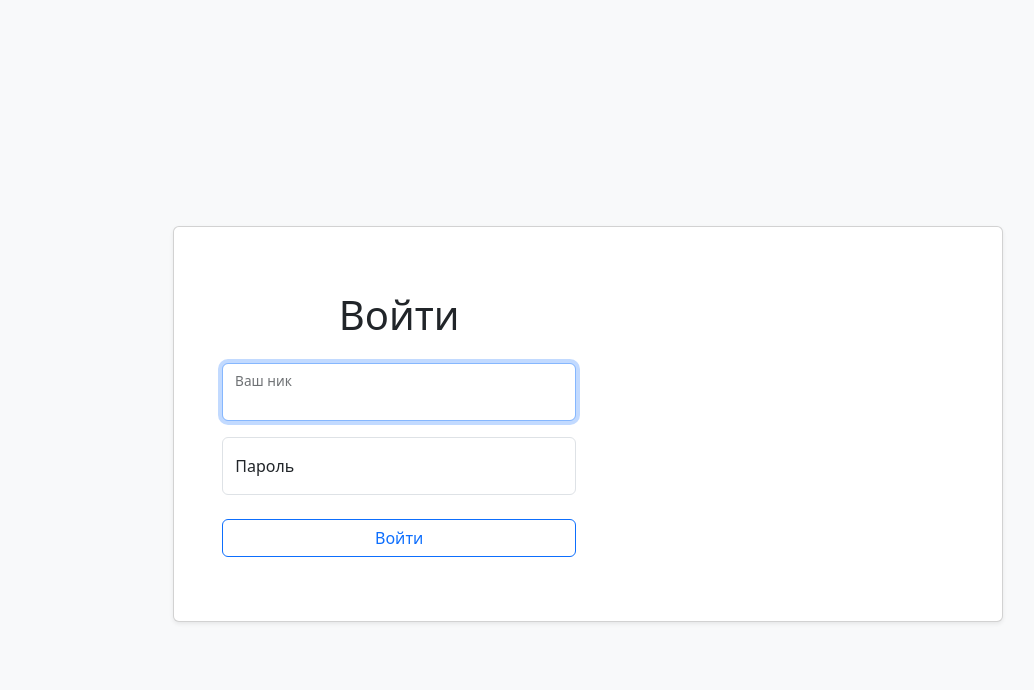
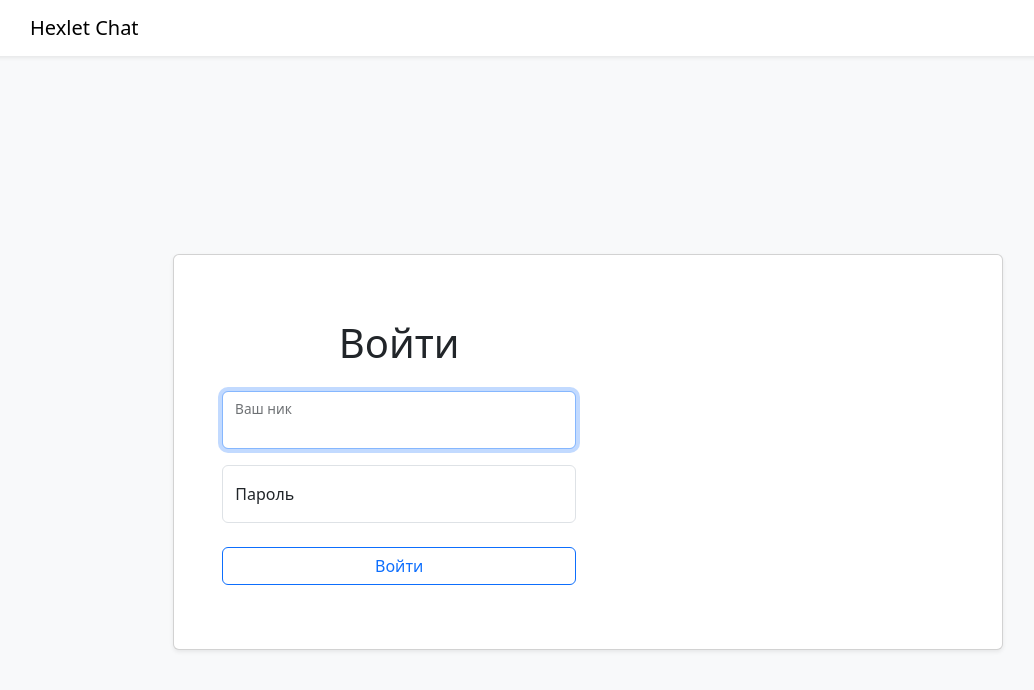
Before and after one commit to Savelyii/frontend-project-12, a React (Create React App) app in the folder frontend/: page /login in a window 1280 px wide. Shown: the top 690 px of the page, without its empty margins (52-1086 px from the left). Built offline with nearby package versions, Linux system fonts and the light colour scheme; no server answers.

Commit message:
add Header.jsx and update other files

```diff
--- a/frontend/public/index.html
+++ b/frontend/public/index.html
@@ -11,7 +11,7 @@
     />
     <link rel="apple-touch-icon" href="%PUBLIC_URL%/logo192.png" />
     <link rel="manifest" href="%PUBLIC_URL%/manifest.json" />
-    <title>React App</title>
+    <title>Hexlet Chat</title>
   </head>
   <body class="h-100 bg-light">
     <div class="h-100">
--- a/frontend/src/components/App.jsx
+++ b/frontend/src/components/App.jsx
@@ -5,6 +5,7 @@ import {
   Route,
   Navigate,
 } from 'react-router-dom';
+import Header from './Header.jsx';
 import LoginPage from './LoginPage.jsx';
 // import SignUpPage from './components/SignUpPage';
 import NotFoundPage from './NotFoundPage.jsx';
@@ -36,7 +37,10 @@ const AuthProvider = ({ children }) => {
   return (
     // eslint-disable-next-line react/jsx-no-constructed-context-values
     <AuthContext.Provider value={{
-      user, logIn, logOut, getAuthHeader,
+      user,
+      logIn,
+      logOut,
+      getAuthHeader,
     }}
     >
       {children}
@@ -54,8 +58,9 @@ const ChatPageRoute = ({ children }) => {
 
 const App = () => (
   <AuthProvider>
-    <div className="d-flex flex-column h-100">
-      <BrowserRouter>
+    <BrowserRouter>
+      <div className="d-flex flex-column h-100">
+        <Header />
         <Routes>
           <Route
             path="/"
@@ -68,8 +73,8 @@ const App = () => (
           <Route path="/login" element={<LoginPage />} />
           <Route path="*" element={<NotFoundPage />} />
         </Routes>
-      </BrowserRouter>
-    </div>
+      </div>
+    </BrowserRouter>
   </AuthProvider>
 );
 
--- /dev/null
+++ b/frontend/src/components/Header.jsx
@@ -0,0 +1,20 @@
+import React from 'react';
+import { Button, Navbar, Container } from 'react-bootstrap';
+import { Link } from 'react-router-dom';
+
+import { useAuth } from '../hooks/index.js';
+
+const Header = () => {
+  const auth = useAuth();
+
+  return (
+    <Navbar className="shadow-sm navbar-expand-lg navbar-light bg-white">
+      <Container>
+        <Navbar.Brand as={Link} to="/">Hexlet Chat</Navbar.Brand>
+        {auth.user ? <Button onClick={auth.logOut}>Выйти</Button> : null}
+      </Container>
+    </Navbar>
+  );
+};
+
+export default Header;
```
